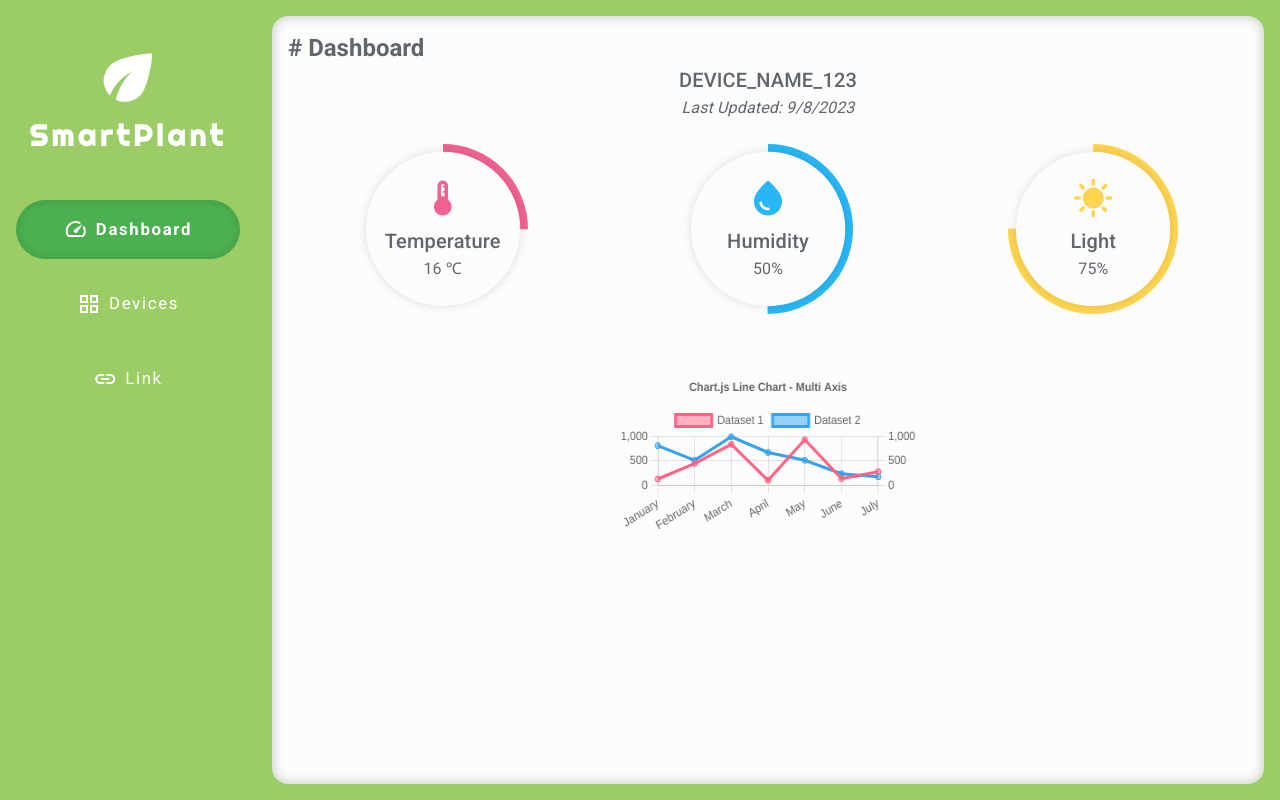
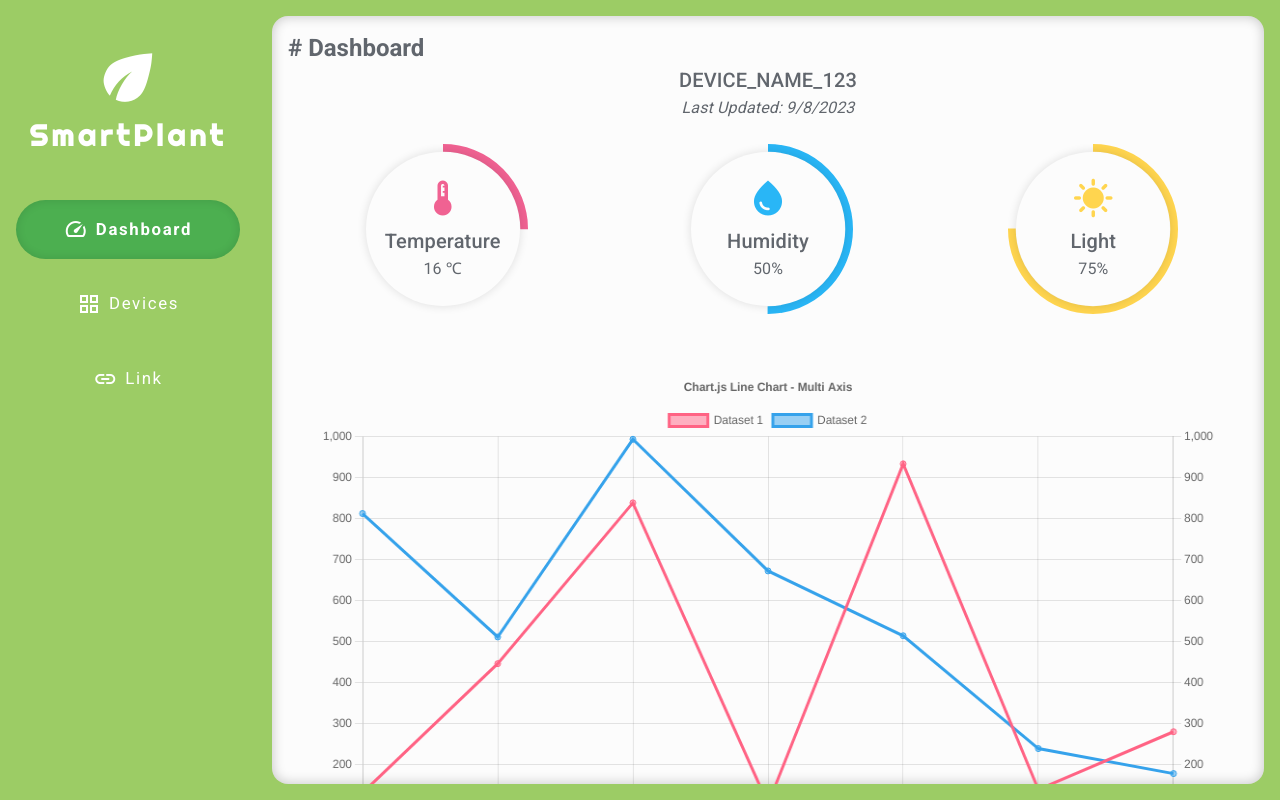
Before and after one commit to takosenpai2687/smartplant-web, a Next.js app: page / in a window 1280 px wide. Built offline with nearby package versions, Linux system fonts and the light colour scheme.

Commit message:
fix: chart size

```diff
--- a/src/components/linechart/index.tsx
+++ b/src/components/linechart/index.tsx
@@ -76,7 +76,7 @@ export const data = {
 };
 
 const LineChart = ({ className }: { className?: string }) => {
-    return <Line options={options} data={data} className={className ?? ""} />;
+    return <Line options={options} data={data} className={`${className ?? ""} w-full h-full`} />;
 };
 
 export default LineChart;
```
